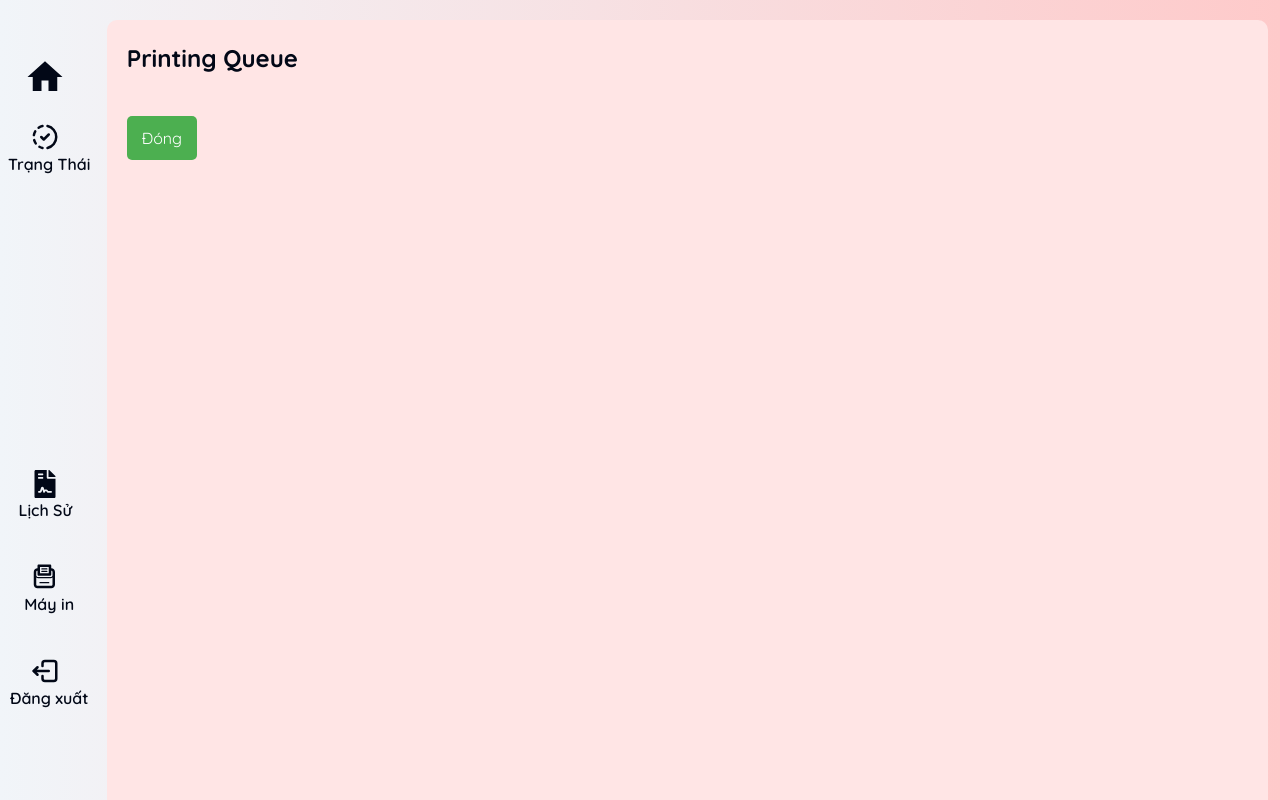
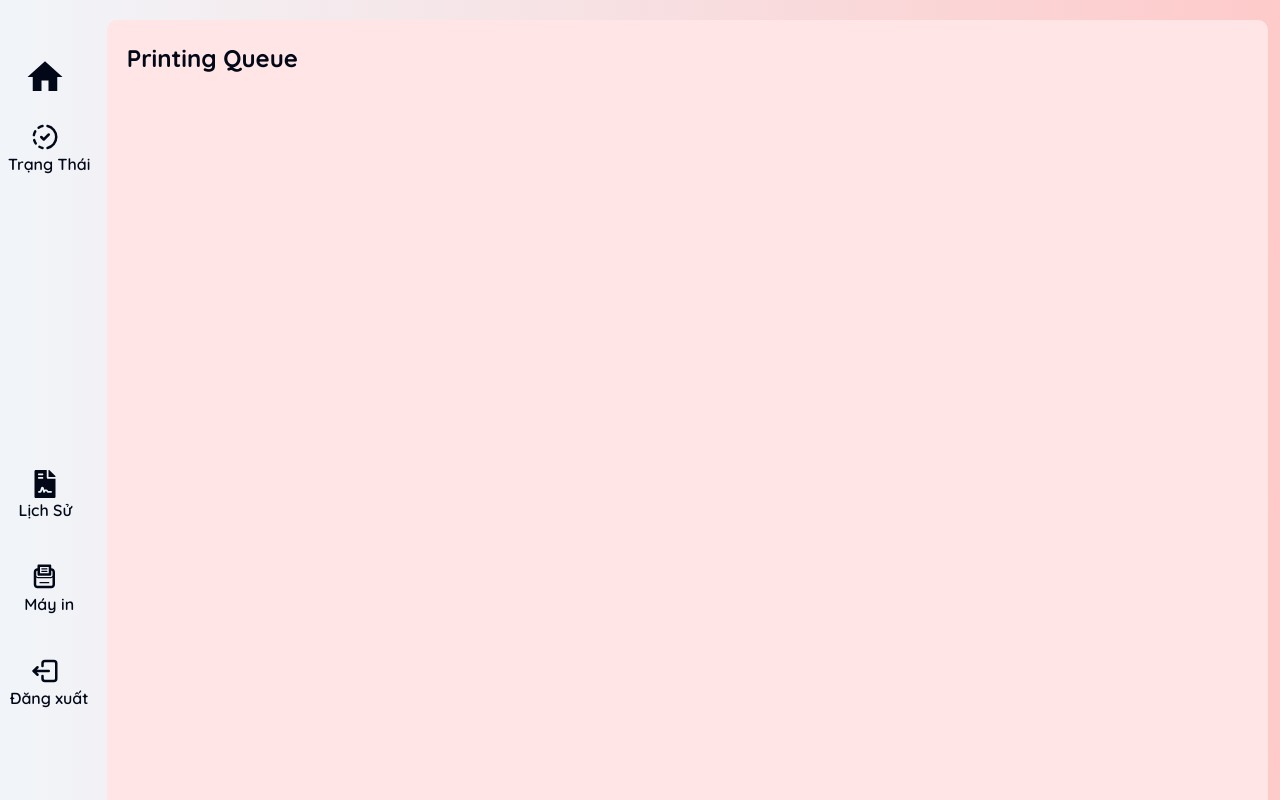
Before and after one commit to Benhidangiu1408/BTL-CNPM, a React (Vite) app: page /homepage/printing in a window 1280 px wide. Built offline with nearby package versions, Linux system fonts and the light colour scheme.

Commit message:
display margin

```diff
--- a/src/pages/PrintingPage/PrintingPage.css
+++ b/src/pages/PrintingPage/PrintingPage.css
@@ -25,12 +25,13 @@ html, body {
 
   .file-item {
     display: flex;
-    justify-content: space-between;
+    justify-content: space-between; /* Distribute space between children */
     align-items: center;
     background-color: white;
     padding: 15px;
     border-radius: 5px;
   }
+
 
   .file-name {
     font-size: 18px;
@@ -40,6 +41,7 @@ html, body {
   .file-details {
     display: flex;
     gap: 15px;
+    margin-right: 20px; /* Add some margin to create space from the cancel button */
   }
 
   .file-count {
@@ -64,13 +66,3 @@ html, body {
     border-radius: 5px;
     cursor: pointer;
   }
-
-  .close-button {
-    background-color: #4CAF50;
-    color: white;
-    border: none;
-    padding: 10px 15px;
-    border-radius: 5px;
-    cursor: pointer;
-    margin-top: 20px;
-  }
--- a/src/pages/PrintingPage/PrintingPage.tsx
+++ b/src/pages/PrintingPage/PrintingPage.tsx
@@ -24,7 +24,6 @@ const PrintingPage = () => {
           </div>
         ))}
       </div>
-      <button className="close-button">Đóng</button>
     </div>
   );
 
```
